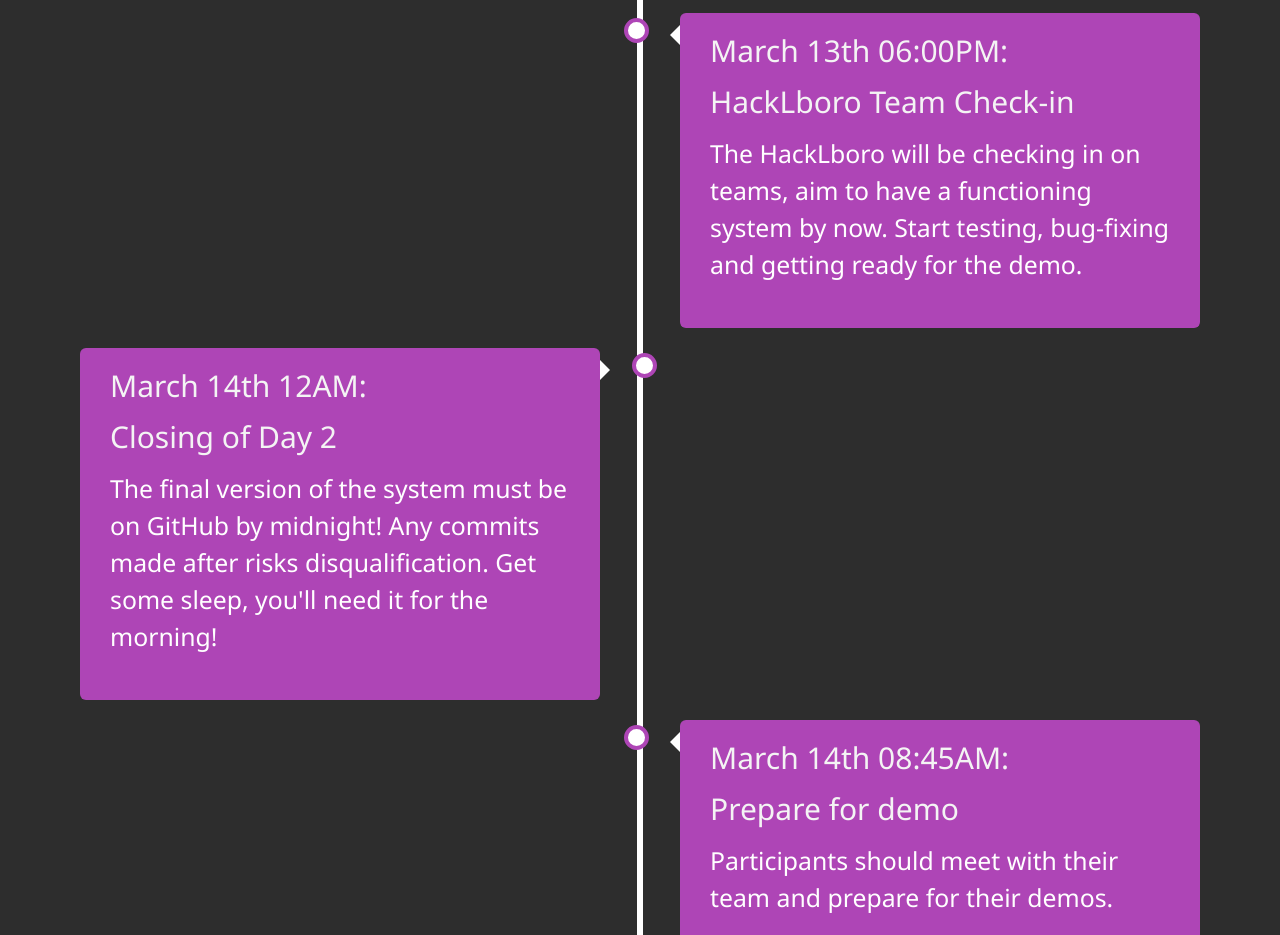
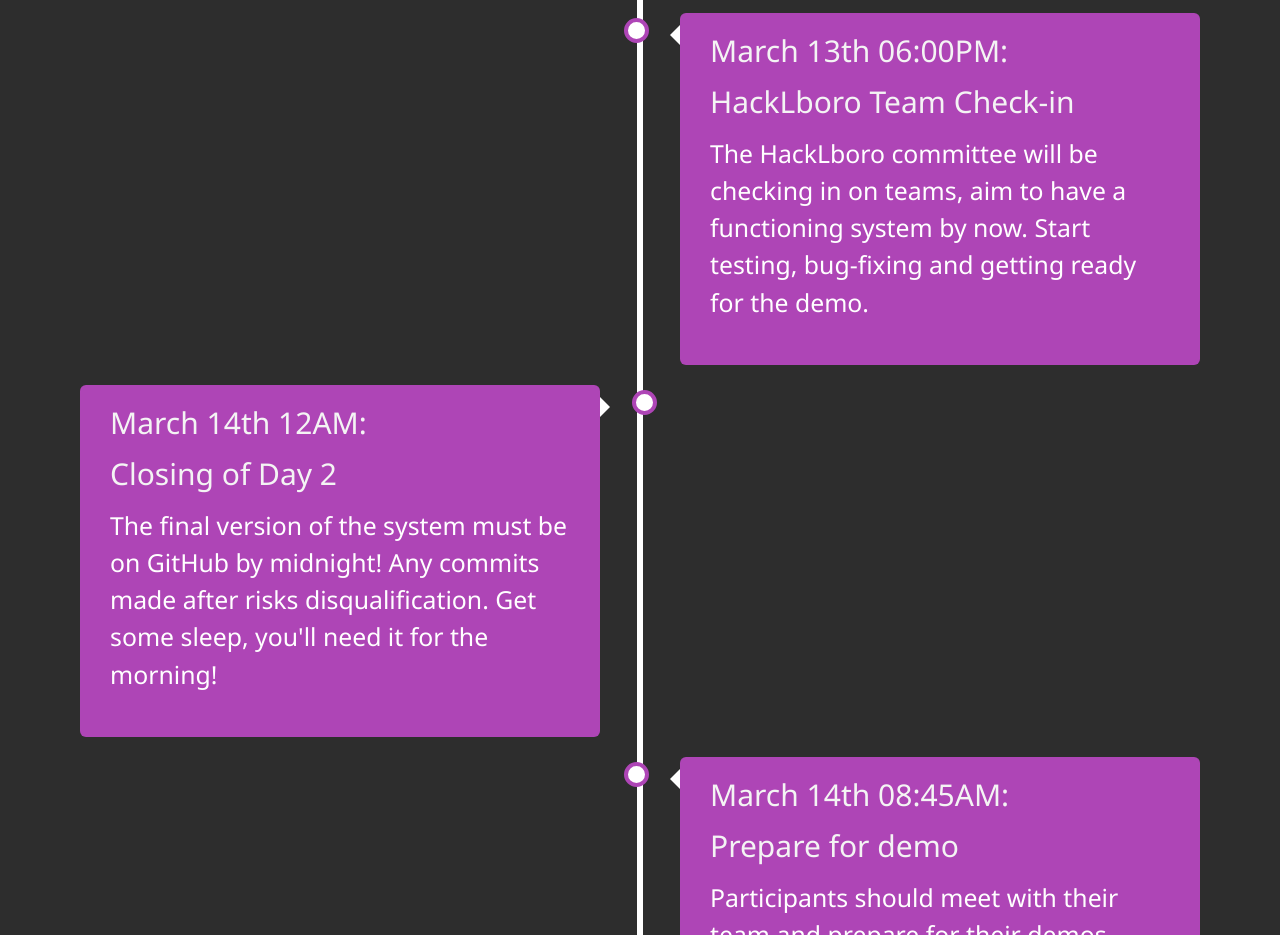
Before and after one commit to hacklboro/hacklboro.github.io, a plain HTML site: page pages/dayPlan.html in a window 1280 px wide. Shown: the part 2978-3913 px from the top of the page. Drawn offline with Linux system fonts and the light colour scheme.

Commit message:
Grammar fix

```diff
--- a/pages/dayPlan.html
+++ b/pages/dayPlan.html
@@ -120,7 +120,7 @@
       <div class="content-dayplan">
         <h2>March 13th 06:00PM:</h2>
         <h2>HackLboro Team Check-in</h2>
-        <p class="dayPlan">The HackLboro will be checking in on teams, aim to have a functioning system by now. Start testing, bug-fixing and getting ready for the demo.</p>
+        <p class="dayPlan">The HackLboro committee will be checking in on teams, aim to have a functioning system by now. Start testing, bug-fixing and getting ready for the demo.</p>
       </div>
     </div>
     <div class="container-dayplan left-dayplan">
```
